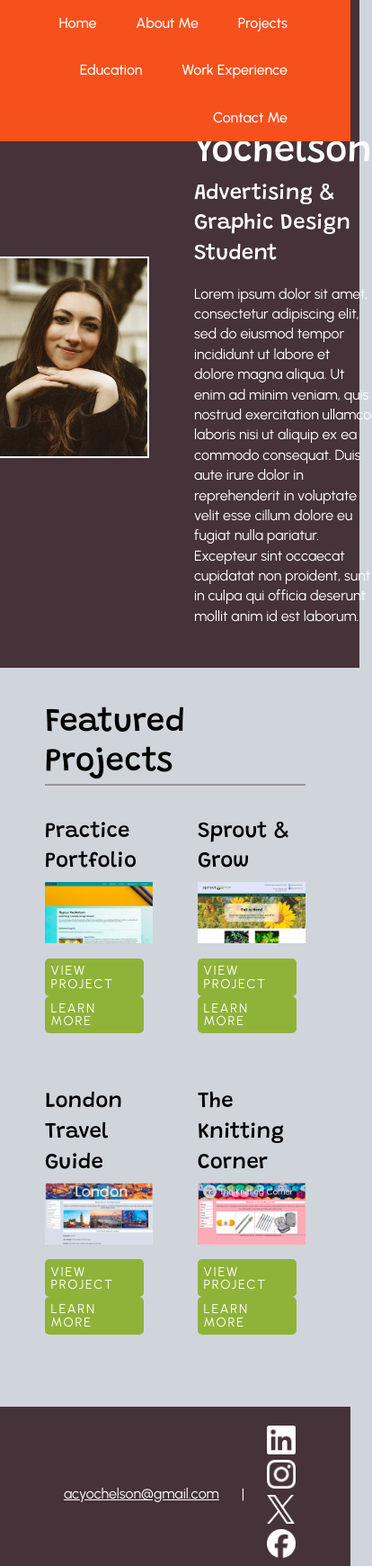
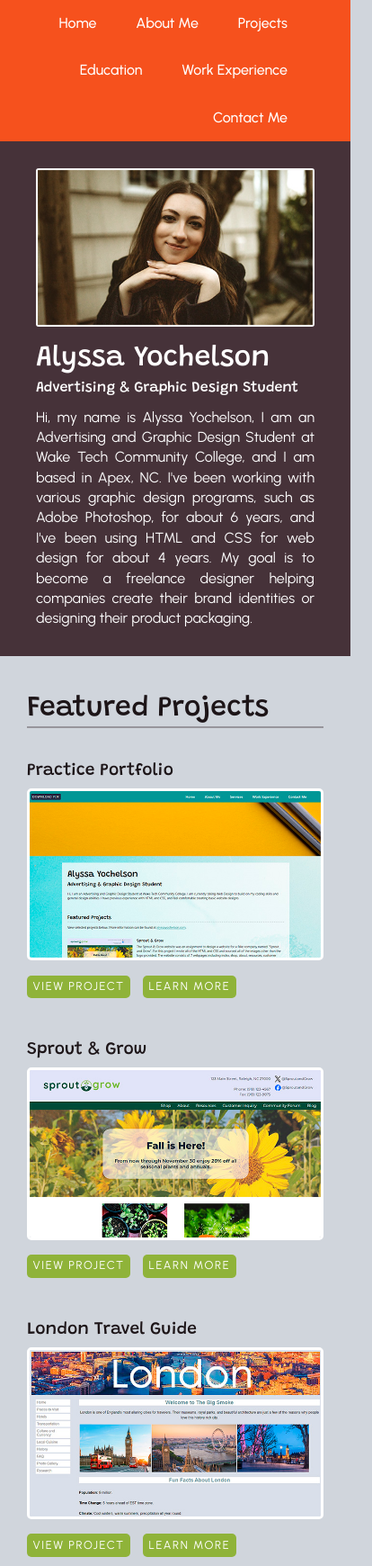
Before and after one commit to acyochelson/MODULE_10, a plain HTML site: page index.html in a window 390 px wide. Shown: the top 1740 px of the page at 90% size, 414 px wide, since content can reach past the window. Drawn offline with Linux system fonts and the light colour scheme.

Commit message:
Responsive design and various refinements

```diff
--- a/css/main.css
+++ b/css/main.css
@@ -1,10 +1,20 @@
 /* COLOR PALETTE
 --paynes-gray: #57737a;
 --eggplant: #463239;
---french-gray: #D0D5DC;
+--french-gray: #d0d5dc;
 --tangelo: #f6511d;
+--mustard: #ffd95c;
 --apple-green: #8fb339;
 */
+
+/* Breakpoints
+800px- project grid
+1000px- header
+605px- footer
+786px- nav becomes 2 rows 104.78
+488px- nav becomes 3 rows 157.17
+700px- header wrap
+500px- header orientation change */
 
 /* GLOBAL */
 html {
@@ -34,33 +44,46 @@ h1, h2, h3 {
     margin: 0;
 }
 h1 {
-    font-size: 2.6rem;
+    font-size: 2rem;
+    line-height: 1;
 }
 h2 {
-    font-size: 2.3rem;
+    font-size: 2.2rem;
 }
 h3 {
     font-size: 1.5rem;
+}
+p {
+    margin: 10px 0 0 0;
 }
 
 /* HEADER */
 header {
     background-color: #463239;
     color: white;
-    padding: 82.39px 200px 30px 200px;
+    padding: 82.39px 60px 30px 60px;
     display: flex;
     justify-content: center;
     align-items: center;
 }
 header h2 {
-    font-size: 1.5rem;
+    font-size: 1rem;
+    margin-top: 5px;
 }
 header section {
     margin-left: 50px;
 }
-header img {
+header p {
+    text-align: justify;
+}
+header picture{
+    /* width: 180px; */
+    border: 2.5px solid white;
+    border-radius: 3px;
+}
+header picture img {
+    display: block;
     width: 180px;
-    border: 2.5px solid white;
 }
 
 /* PROJECTS */
@@ -71,9 +94,11 @@ header img {
     margin-bottom: 35px;
     line-height: 1.2;
     border-bottom: 2px solid #46393e69;
+    color: #1d1518;
 }
 .projects h3 {
     margin-bottom: 5px;
+    color: #1d1518;
 }
 #project-grid {
     display: grid;
@@ -85,6 +110,8 @@ header img {
 .project-item img {
     width: 100%;
     margin-bottom: 10px;
+    border: 3px solid #ffffff;
+    border-radius: 5px;
 }
 
 .button {
@@ -162,6 +189,7 @@ nav ul li:hover ul{
 footer {
     background: #463239;
     width: 100%;
+    line-height: 1;
 }
 footer a {
     color: #ffffff;
@@ -190,3 +218,126 @@ footer a:hover {
 .socials img:hover {
     opacity: 0.5;
 }
+
+/* MEDIA QUERIES */
+
+/* Header Queries */
+@media screen and (min-width: 1000px) {
+    header {
+        padding: 82.39px 150px 30px 150px;
+    }
+    header h2 {
+        font-size: 1.3rem;
+    }
+    header h1 {
+        font-size: 2.2rem;
+    }
+}
+@media screen and (min-width: 501px) and (max-width: 700px) {
+    header {
+        display: block;
+    }
+    header section {
+        margin: 0;
+    }
+    header p {
+        text-align: left;
+    }
+    header picture {
+        float: left;
+        text-wrap: wrap;
+        margin: 0 20px 8px 0;
+    }
+    header picture img {
+        width: 150px;
+    }
+}
+@media screen and (max-width: 500px) {
+    header {
+        display: flex;
+        flex-direction: column;
+        align-items: center;
+        padding-left: 40px;
+        padding-right: 40px;
+    }
+    header section {
+        margin: 0;
+    }
+    header picture {
+        margin: 0 0 20px 0;
+    }
+    header picture img{
+        width: 100%;
+    }
+}
+/* Project Grid Queries */
+@media screen and (max-width: 600px) {
+    #project-grid {
+        grid-template-columns: repeat(1, 1fr);
+        gap: 40px 0;
+    }
+    .projects h3 {
+        font-size: 1.2rem;
+    }
+    .projects h2 {
+        font-size: 2rem;
+    }
+    .projects {
+        padding: 40px 30px 80px 30px;
+    }
+}
+@media screen and (max-width: 800px) {
+    #project-grid {
+        gap: 40px 50px;
+    }
+    .projects h3 {
+        font-size: 1.2rem;
+    }
+    .projects h2 {
+        font-size: 2rem;
+    }
+    .button {
+        font-size: .8rem;
+    }
+    .button:first-of-type {
+        margin-bottom: 5px;
+    }
+}
+/* Footer Queries */
+@media screen and (max-width: 605px) {
+    #bar {
+        position: absolute;
+        left: -10000px;
+    }
+    .socials {
+        flex-direction: column;
+        padding: 0;
+    }
+    .socials div li:first-child {
+        margin-left: 0;
+    }
+    .contact {
+        margin-bottom: 10px;
+    }
+}
+/* Nav Bar Queries */
+@media screen and (max-width: 786px) {
+    nav {
+        position: absolute;
+        top: 0px;
+        left: 0;
+    }
+    header {
+        padding-top: 134.78px;
+    }
+}
+@media screen and (max-width: 488px) {
+    header {
+        padding-top: 187.17px;
+    }
+}
+@media screen and (max-width: 374px) {
+    header {
+        padding-top: 239.56px;
+    }
+}
--- a/index.html
+++ b/index.html
@@ -35,14 +35,20 @@
     </nav>
     <main>
         <header>
-            <img src="images/portrait_600px.jpg"
+            <picture>
+                <source media="(max-width: 500px)" srcset="images/portrait_500px.jpg">
+                <source media="(min-width: 501px) and (max-width: 800px)" srcset="images/portrait_600px.jpg">
+                <source media="(min-width: 801px)" srcset="images/portrait_1200px.jpg">
+                <img src="images/portrait_600px.jpg" alt="Portrait photo of Alyssa Yochelson. Early 20's white woman with brown hair.">
+            </picture>
+            <!-- <img src="images/portrait_600px.jpg"
                  srcset="images/portrait_1200px.jpg 2x"
-                 alt="Portrait photo of Alyssa Yochelson. Early 20's white woman with brown hair.">
+                 alt="Portrait photo of Alyssa Yochelson. Early 20's white woman with brown hair."> -->
             <section>
                 <h1>Alyssa Yochelson</h1>
                 <h2>Advertising & Graphic Design Student</h2>
                 <p>
-                    Lorem ipsum dolor sit amet, consectetur adipiscing elit, sed do eiusmod tempor incididunt ut labore et dolore magna aliqua. Ut enim ad minim veniam, quis nostrud exercitation ullamco laboris nisi ut aliquip ex ea commodo consequat. Duis aute irure dolor in reprehenderit in voluptate velit esse cillum dolore eu fugiat nulla pariatur. Excepteur sint occaecat cupidatat non proident, sunt in culpa qui officia deserunt mollit anim id est laborum.
+                    Hi, my name is Alyssa Yochelson, I am an Advertising and Graphic Design Student at Wake Tech Community College, and I am based in Apex, NC. I've been working with various graphic design programs, such as Adobe Photoshop, for about 6 years, and I've been using HTML and CSS for web design for about 4 years. My goal is to become a freelance designer helping companies create their brand identities or designing their product packaging.
                 </p>
             </section>
         </header>
@@ -53,26 +59,34 @@
                 <section class="project-item">
                     <h3>Practice Portfolio</h3>
                     <img src="images/portfolio_600px.jpg" srcset="images/portfolio_1200px.jpg 2x" alt="Portfolio website screenshot.">
+
                     <a href="https://wcet.waketech.edu/acyochelson/WEB210/MODULE_9/index.html" target="_blank" class="button">View Project</a>
                     <a href="#" target="_blank" class="button">Learn More</a>
+
                 </section>
                 <section class="project-item">
                     <h3>Sprout & Grow</h3>
                     <img src="images/sprout_600px.jpg" srcset="images/sprout_1200px.jpg 2x" alt="Sprout and Grow website screenshot.">
+
                     <a href="https://wcet.waketech.edu/acyochelson/WEB140/sprout_and_grow/index.html" target="_blank" class="button">View Project</a>
                     <a href="#" target="_blank" class="button">Learn More</a>
+
                 </section>
                 <section class="project-item">
                     <h3>London Travel Guide</h3>
                     <img src="images/london_600px.jpg" srcset="images/london_1200px.jpg 2x" alt="London travel website screenshot.">
+
                     <a href="https://wcet.waketech.edu/acyochelson/WEB210/linked_files/london/index.htm" target="_blank" class="button">View Project</a>
                     <a href="#" target="_blank" class="button">Learn More</a>
+
                 </section>
                 <section class="project-item">
                     <h3>The Knitting Corner</h3>
                     <img src="images/knitting_600px.jpg" srcset="images/knitting_1200px.jpg 2x" alt="Knitting e-commerce website screenshot.">
+
                     <a href="https://wcet.waketech.edu/acyochelson/WEB210/linked_files/knitting/index.htm" target="_blank" class="button">View Project</a>
                     <a href="#" target="_blank" class="button">Learn More</a>
+
                 </section>
             </div>
         </section>
```
Also changed, not shown: images/portrait_500px.jpg (added).
